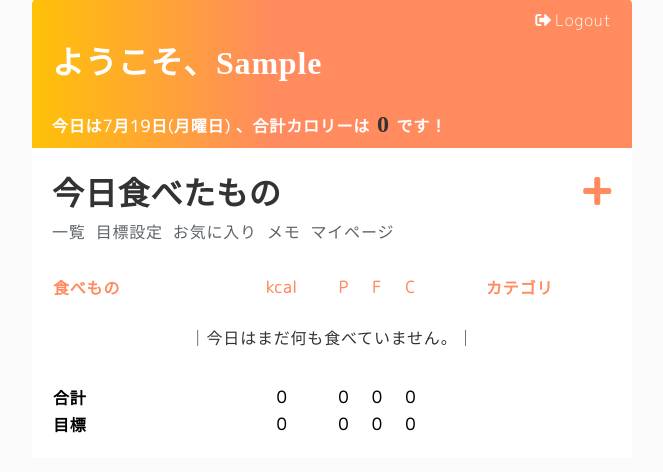
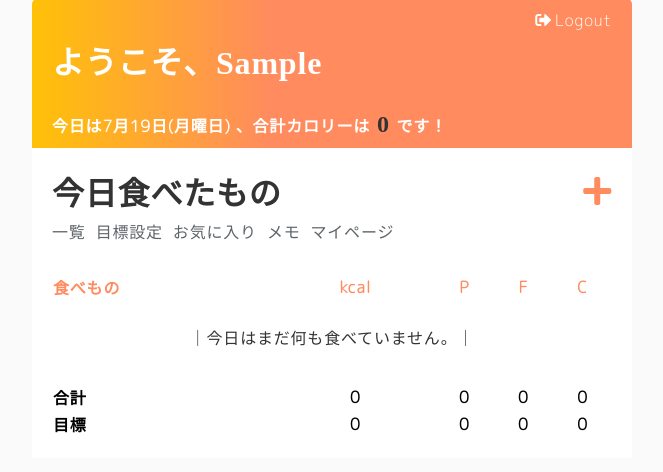
Before and after one commit to mshr530/pfc_calc, a Django app: page / in a window 1280 px wide. Shown: the part 59-531 px from the top of the page, without its empty margins (308-971 px from the left). Run offline with Django 3.2, Linux system fonts and the light colour scheme; the visitor is signed in with stand-in values (Sample User, id 1); data that the repository does not hold is empty.

Commit message:
Update today_foods.html
add class "today-foods" to class "foods-items-wrapper".
comment out <td>{{ food.category }}</td>

```diff
--- a/templates/base/today_foods.html
+++ b/templates/base/today_foods.html
@@ -43,7 +43,7 @@
   <!-- ///body-header-bar -->
 
   <!-- table -->
-  <div class="food-items-wrapper">
+  <div class="food-items-wrapper today-foods">
     <table>
       <tr class="table-header">
         <th class="align-left">食べもの</th>
@@ -52,7 +52,7 @@
         <th>F</th>
         <th>C</th>
         <!-- <th>日付</th> -->
-        <th>カテゴリ</th>
+<!--         <th>カテゴリ</th> -->
       </tr>
       {% if user_foods %}
         {% if user_breakfast_list %}
@@ -67,7 +67,7 @@
               <td>{{ food.fat }}</td>
               <td>{{ food.carb }}</td>
               <!-- <td>{{ food.eaten_date }}</td> -->
-              <td>{{ food.category }}</td>
+<!--               <td>{{ food.category }}</td> -->
               <td><a href="{% url 'food-update' food.id %}"><i class="far fa-edit"></i></a></td>
               <td><a href="{% url 'food-delete' food.id %}"><i class="far fa-trash-alt"></i></a></td>
             </tr>
@@ -86,7 +86,7 @@
               <td>{{ food.fat }}</td>
               <td>{{ food.carb }}</td>
               <!-- <td>{{ food.eaten_date }}</td> -->
-              <td>{{ food.category }}</td>
+<!--               <td>{{ food.category }}</td> -->
               <td><a href="{% url 'food-update' food.id %}"><i class="far fa-edit"></i></a></td>
               <td><a href="{% url 'food-delete' food.id %}"><i class="far fa-trash-alt"></i></a></td>
             </tr>
@@ -105,7 +105,7 @@
               <td>{{ food.fat }}</td>
               <td>{{ food.carb }}</td>
               <!-- <td>{{ food.eaten_date }}</td> -->
-              <td>{{ food.category }}</td>
+<!--               <td>{{ food.category }}</td> -->
               <td><a href="{% url 'food-update' food.id %}"><i class="far fa-edit"></i></a></td>
               <td><a href="{% url 'food-delete' food.id %}"><i class="far fa-trash-alt"></i></a></td>
             </tr>
@@ -125,7 +125,7 @@
               <td>{{ food.protein }}</td>
               <td>{{ food.fat }}</td>
               <td>{{ food.carb }}</td>
-              <td>{{ food.category }}</td>
+<!--               <td>{{ food.category }}</td> -->
               <td><a href="{% url 'food-update' food.id %}"><i class="far fa-edit"></i></a></td>
               <td><a href="{% url 'food-delete' food.id %}"><i class="far fa-trash-alt"></i></a></td>
             </tr>
```
